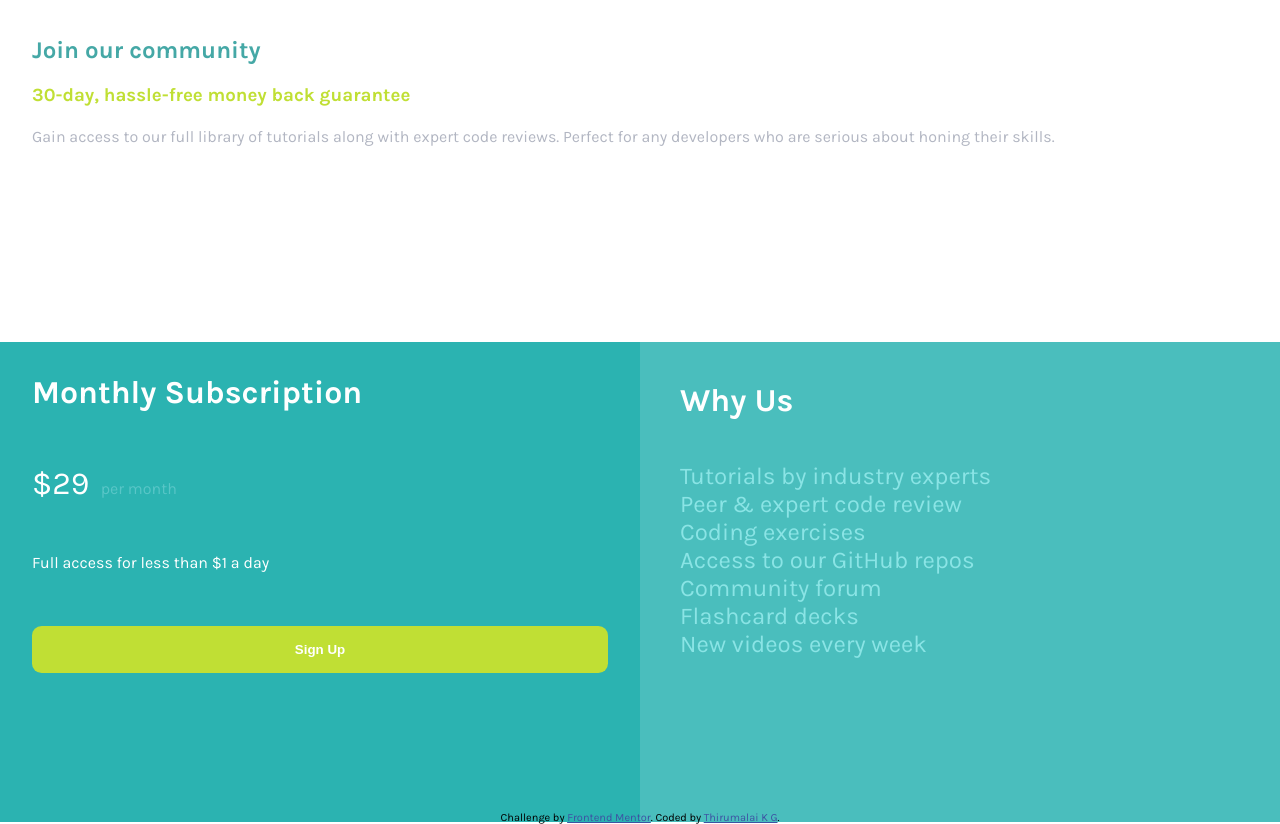
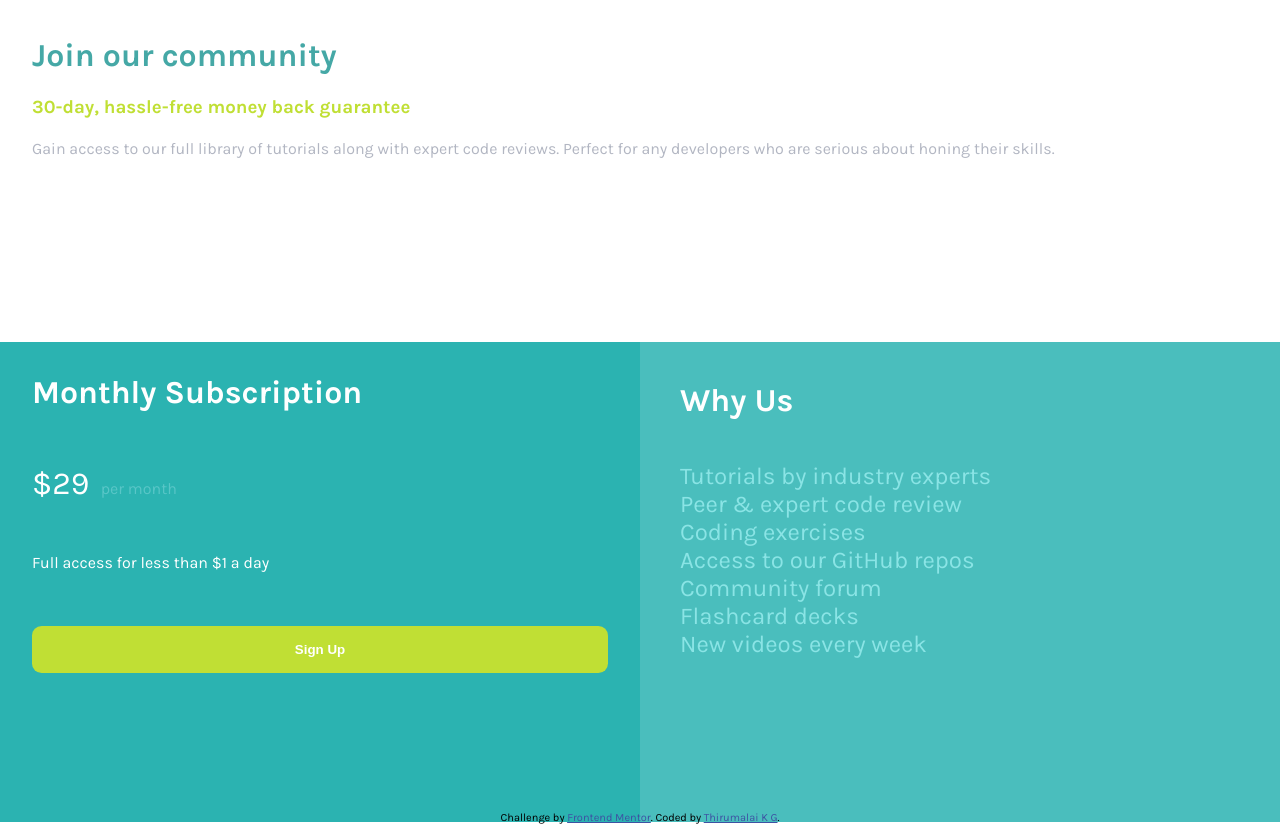
Before and after one commit to Thiru-Malai/Front-End-Challenges-dev.to, a plain HTML site: page single-price-grid-component-master/index.html in a window 1280 px wide. Drawn offline with Linux system fonts and the light colour scheme.

Commit message:
Level-1 Heading

```diff
--- a/single-price-grid-component-master/index.html
+++ b/single-price-grid-component-master/index.html
@@ -177,7 +177,7 @@
 <body>
   <div class="container">
     <div class="heading-container">
-      <h2 class="heading">Join our community</h2>
+      <h1 class="heading">Join our community</h1>
 
       <h3 class="sub-heading">
         30-day, hassle-free money back guarantee
```
